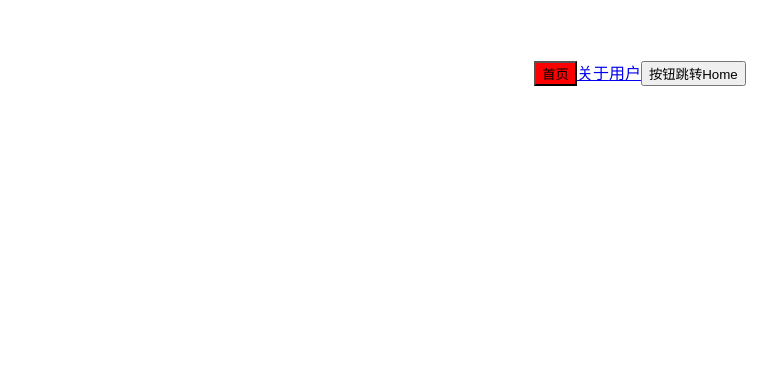
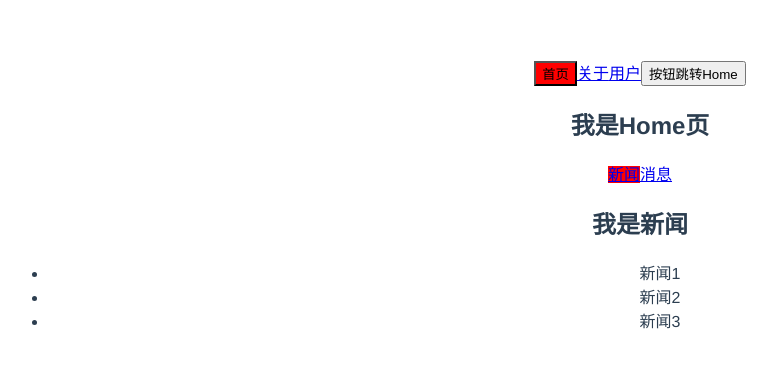
Before and after one commit to zhoupeng20188/vueCliTest, a Vue app in the folder vuecli2test/: page /home/news in a window 1280 px wide. Shown: the top 368 px of the page, without its empty margins (0-777 px from the left). Built offline with nearby package versions, Linux system fonts and the light colour scheme.

Commit message:
路由嵌套

```diff
--- a/vuecli2test/src/components/Home.vue
+++ b/vuecli2test/src/components/Home.vue
@@ -2,6 +2,9 @@
 <template>
   <div>
       <h2>我是Home页</h2>
+      <router-link to='/home/news'>新闻</router-link>
+      <router-link to='/home/message'>消息</router-link>
+      <router-view></router-view>
   </div>
 </template>
 
--- /dev/null
+++ b/vuecli2test/src/components/HomeMessage.vue
@@ -0,0 +1,24 @@
+<!--  -->
+<template>
+  <div>
+      <h2>我是HomeMessage</h2>
+  </div>
+</template>
+
+<script>
+export default {
+  data () {
+    return {
+    };
+  },
+
+  components: {},
+
+  computed: {},
+
+  methods: {}
+}
+
+</script>
+<style>
+</style>
--- /dev/null
+++ b/vuecli2test/src/components/HomeNews.vue
@@ -0,0 +1,29 @@
+<!--  -->
+<template>
+  <div>
+      <h2>我是新闻</h2>
+      <ul>
+          <li>新闻1</li>
+          <li>新闻2</li>
+          <li>新闻3</li>
+        </ul>
+  </div>
+</template>
+
+<script>
+export default {
+  data () {
+    return {
+    };
+  },
+
+  components: {},
+
+  computed: {},
+
+  methods: {}
+}
+
+</script>
+<style>
+</style>
--- a/vuecli2test/src/router/index.js
+++ b/vuecli2test/src/router/index.js
@@ -8,6 +8,8 @@ import Vue from 'vue'
 const Home = () => import('../components/Home')
 const About = () => import('../components/About')
 const User = () => import('../components/User')
+const HomeNews = () => import('../components/HomeNews')
+const HomeMessage = () => import('../components/HomeMessage')
 
 // 使用路由
 Vue.use(VueRouter)
@@ -21,7 +23,23 @@ const routes = [
     },
     {
         path: '/home',
-        component: Home
+        component: Home,
+        children: [
+            {
+                path: '',
+                // component: Home
+                // 重定向 默认路径
+                redirect: 'news'
+            },
+            {
+                path: 'news',
+                component: HomeNews
+            },
+            {
+                path: 'message',
+                component: HomeMessage
+            },
+        ]
     },
     {
         path: '/about',
```
